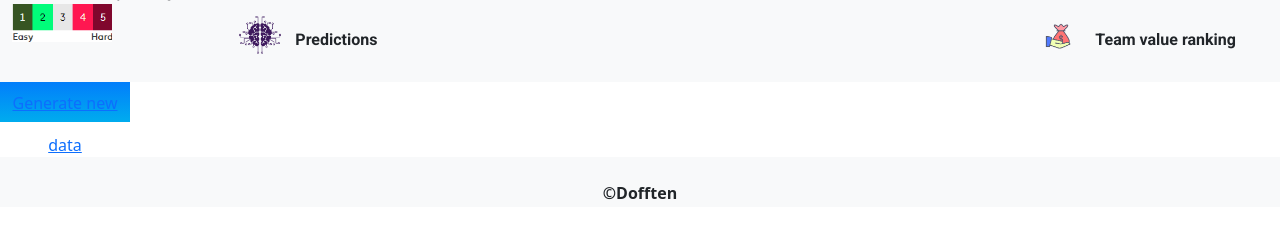
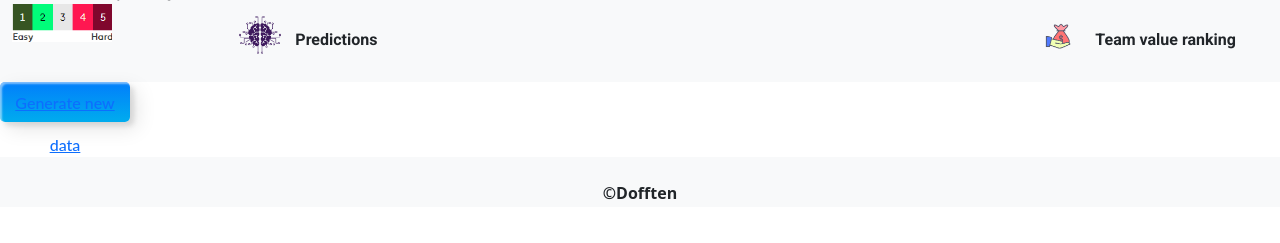
Before and after one commit to Dofften/portfolio, a Django app: template FPL/templates/fpl.html in a window 1280 px wide. Shown: the part 186-429 px from the top of the page. Run offline with Django 3.2, Linux system fonts and the light colour scheme; the template is opened without the code that fills it, so the values that code supplies are empty; some libraries are stand-ins or nearby versions; some web fonts are replaced.

Commit message:
Update fpl.css

```diff
--- a/static/css/fpl.css
+++ b/static/css/fpl.css
@@ -49,6 +49,24 @@ table td + td {
     border-left:0.5px solid rgb(255, 255, 255);
 }
 
+.custom-btn {
+  width: 130px;
+  height: 40px;
+  color: #fff;
+  border-radius: 5px;
+  padding: 10px 25px;
+  font-family: 'Lato', sans-serif;
+  font-weight: 500;
+  background: transparent;
+  cursor: pointer;
+  transition: all 0.3s ease;
+  position: relative;
+  display: inline-block;
+   box-shadow:inset 2px 2px 2px 0px rgba(255,255,255,.5),
+   7px 7px 20px 0px rgba(0,0,0,.1),
+   4px 4px 5px 0px rgba(0,0,0,.1);
+  outline: none;
+}
 /* 3 */
 .btn-3 {
   background: rgb(0,172,238);
```
